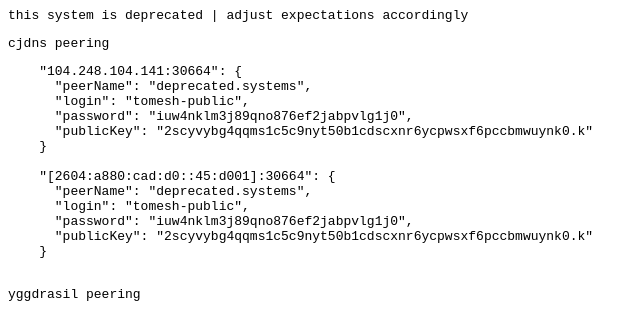
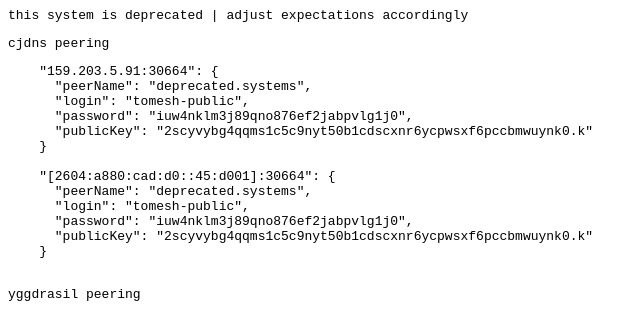
Before and after one commit to benhylau/deprecated.systems, a plain HTML site: page www/deprecated.systems/index.html in a window 1280 px wide. Shown: the top 312 px of the page, 0-640 px from the left. Drawn offline with Linux system fonts and the light colour scheme.

Commit message:
Update index.html

```diff
--- a/www/deprecated.systems/index.html
+++ b/www/deprecated.systems/index.html
@@ -8,7 +8,7 @@
 
     <p>cjdns peering</p>
     <pre>
-    "104.248.104.141:30664": {
+    "159.203.5.91:30664": {
       "peerName": "deprecated.systems",
       "login": "tomesh-public",
       "password": "iuw4nklm3j89qno876ef2jabpvlg1j0",
```
